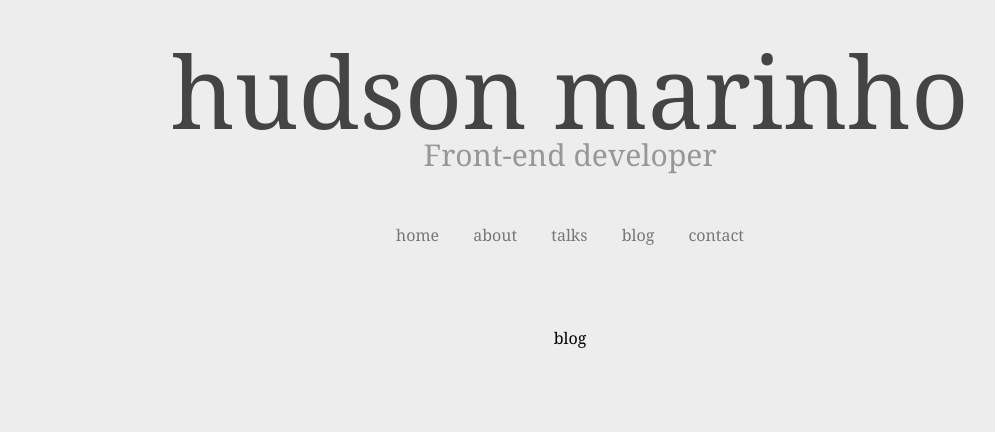
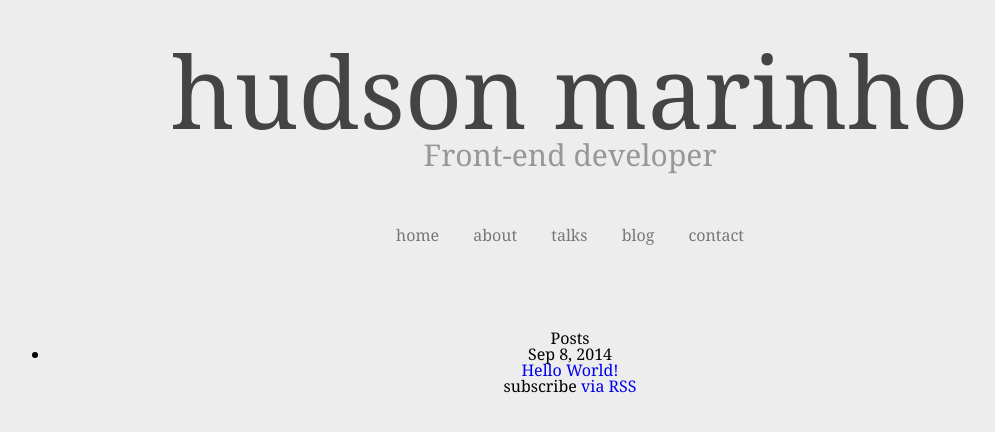
Before and after one commit to hudsonmarinho/hudsonmarinho.github.io, a Jekyll site: the page built from blog/index.md, in a window 1280 px wide. Shown: the top 432 px of the page, without its empty margins (70-1065 px from the left). Built offline with Jekyll 4.4.1, drawn with Linux system fonts in a browser that asks for light colours.

Commit message:
changes blog page

```diff
--- a/blog/index.md
+++ b/blog/index.md
@@ -1,8 +1,22 @@
 ---
-layout: page
+layout: default
 title: Blog
 class: blog
-description: blog page
+description: HTML5, CSS3, JavaScript and other front-end stuff.
 ---
 
-blog
+<div class="home">
+  <h1 class="page-heading">Posts</h1>
+
+  <ul class="post-list">
+    {% for post in site.posts %}
+      <li>
+        <span class="post-meta">{{ post.date | date: "%b %-d, %Y" }}</span>
+
+        <h2><a class="post-link" href="{{ post.url | prepend: site.url }}">{{ post.title }}</a></h2>
+      </li>
+    {% endfor %}
+  </ul>
+
+  <p class="rss-subscribe">subscribe <a href="{{ "/feed.xml" }}">via RSS</a></p>
+</div>
```
